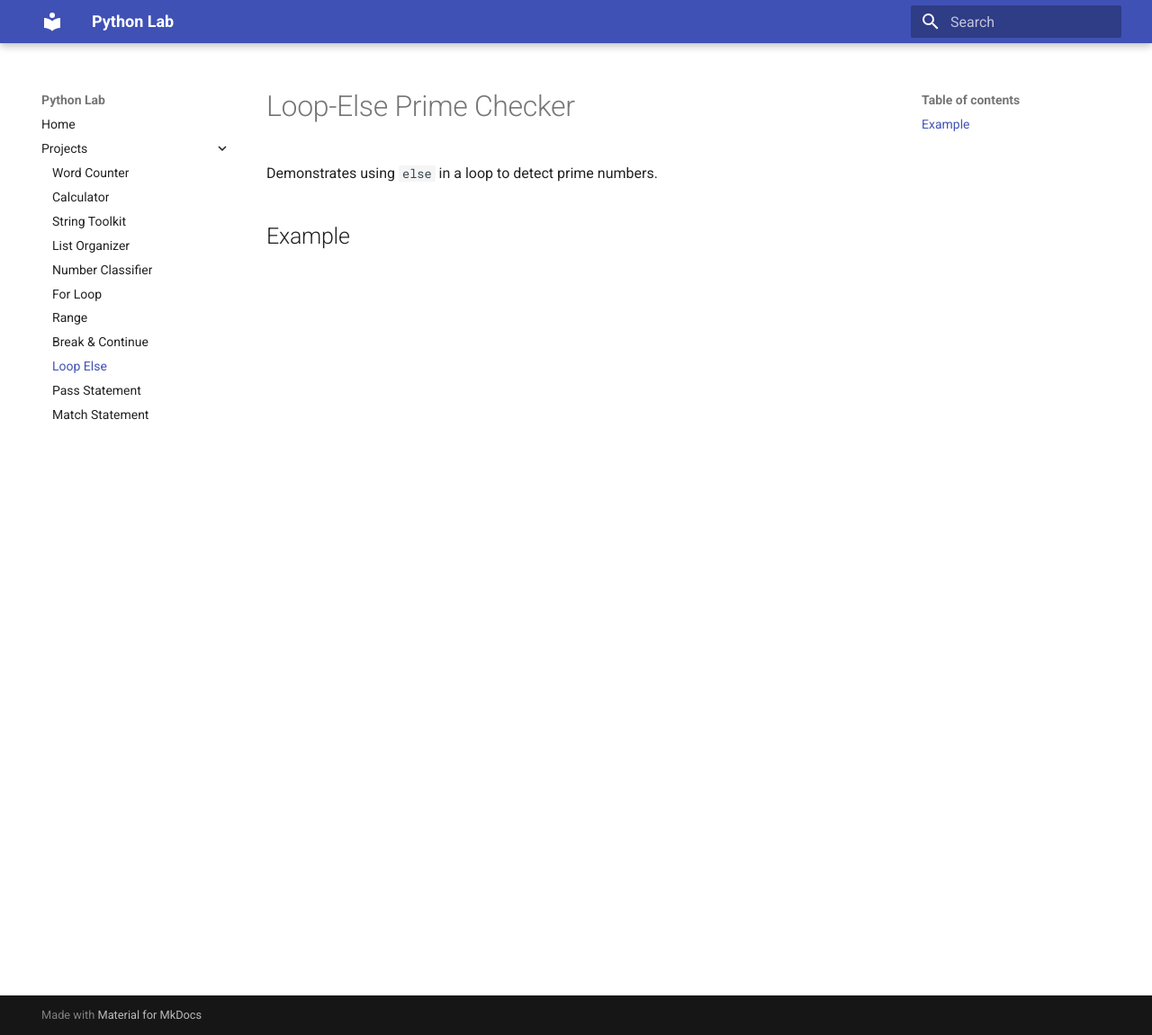
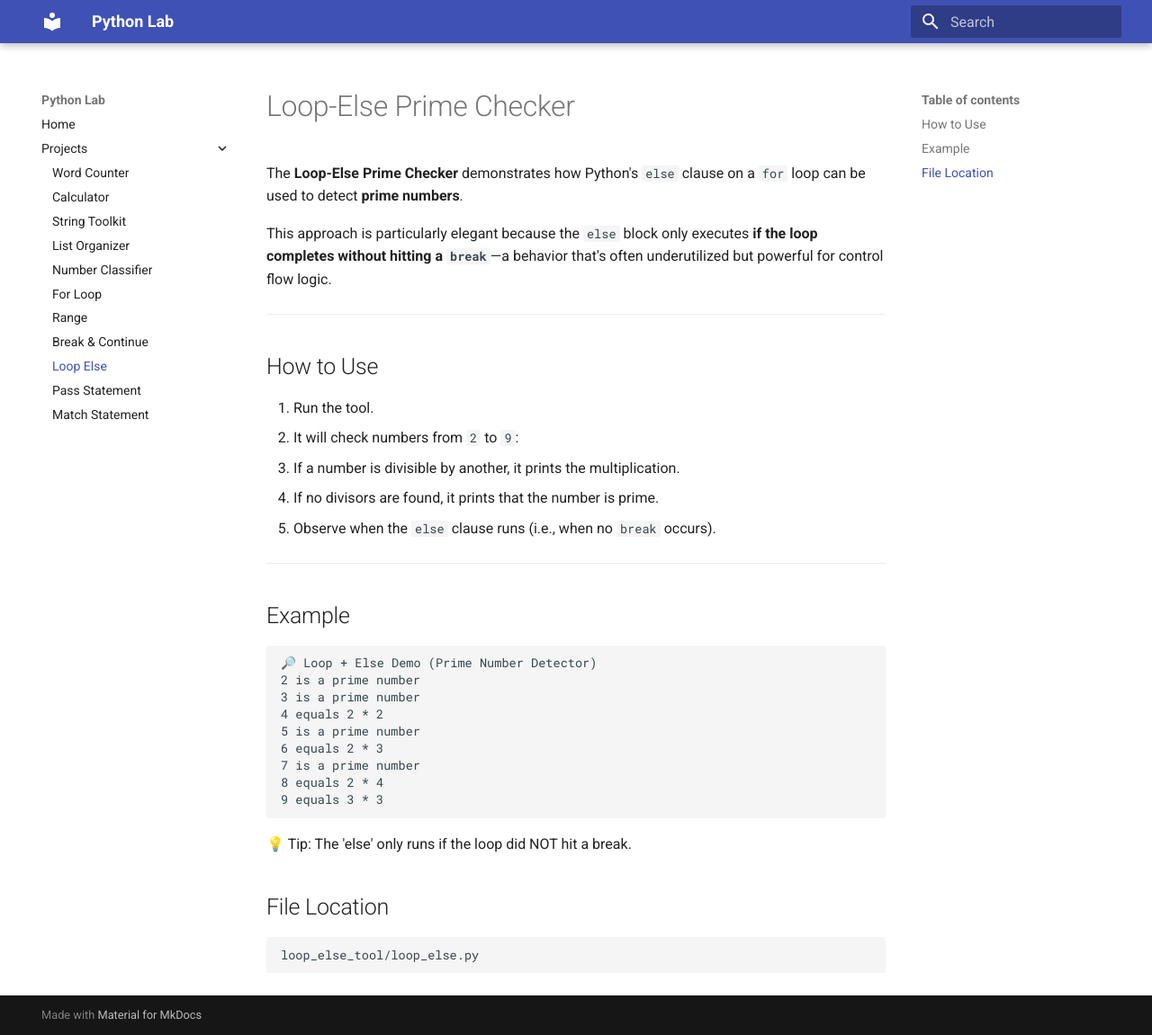
Before and after one commit to xiaosihuangsi/2025-python, an MkDocs documentation site: the page built from docs/projects/loop_else.md, in a window 1280 px wide and 1151 px high. Shown: the whole window at 90% size. Built offline with MkDocs 1.6.1 and Material for MkDocs 9.7.7, drawn with Linux system fonts in a browser that asks for light colours.

Commit message:
Add loop-else prime checker documentation page

````diff
--- a/docs/projects/loop_else.md
+++ b/docs/projects/loop_else.md
@@ -1,5 +1,38 @@
 # Loop-Else Prime Checker
 
-Demonstrates using `else` in a loop to detect prime numbers.
+The **Loop-Else Prime Checker** demonstrates how Python's `else` clause on a `for` loop can be used to detect **prime numbers**.
+
+This approach is particularly elegant because the `else` block only executes **if the loop completes without hitting a `break`**—a behavior that's often underutilized but powerful for control flow logic.
+
+---
+
+## How to Use
+
+1. Run the tool.
+2. It will check numbers from `2` to `9`:
+   - If a number is divisible by another, it prints the multiplication.
+   - If no divisors are found, it prints that the number is prime.
+3. Observe when the `else` clause runs (i.e., when no `break` occurs).
+
+---
 
 ## Example
+
+```text
+🔎 Loop + Else Demo (Prime Number Detector)
+2 is a prime number
+3 is a prime number
+4 equals 2 * 2
+5 is a prime number
+6 equals 2 * 3
+7 is a prime number
+8 equals 2 * 4
+9 equals 3 * 3
+```
+
+💡 Tip: The 'else' only runs if the loop did NOT hit a break.
+
+## File Location
+```text
+loop_else_tool/loop_else.py
+```
````
Also changed, not shown: docs/projects/break_continue.md (+2 -2 lines).
